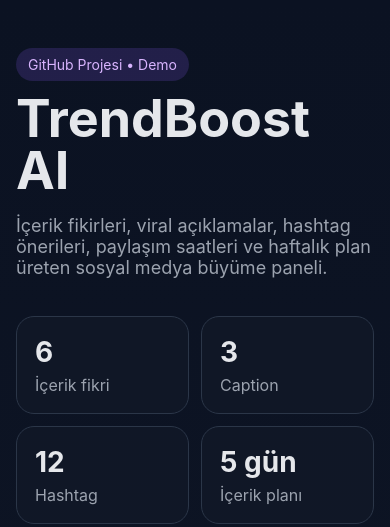
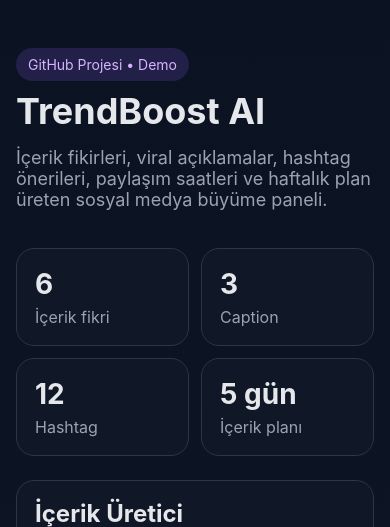
Before and after one commit to ahsenez/trendboost-ai, a Flask app: page / in a window 390 px wide. Shown: the top 527 px of the page. Run offline with Flask 3, Linux system fonts and the light colour scheme.

Commit message:
Update style.css

```diff
--- a/static/style.css
+++ b/static/style.css
@@ -150,5 +150,5 @@ button.secondary { background: var(--accent-2); }
   .hero-grid, .main-grid, .results-grid, .audit-grid {
     grid-template-columns: 1fr;
   }
-
+  h1 { font-size: 36px; }
 }
```
